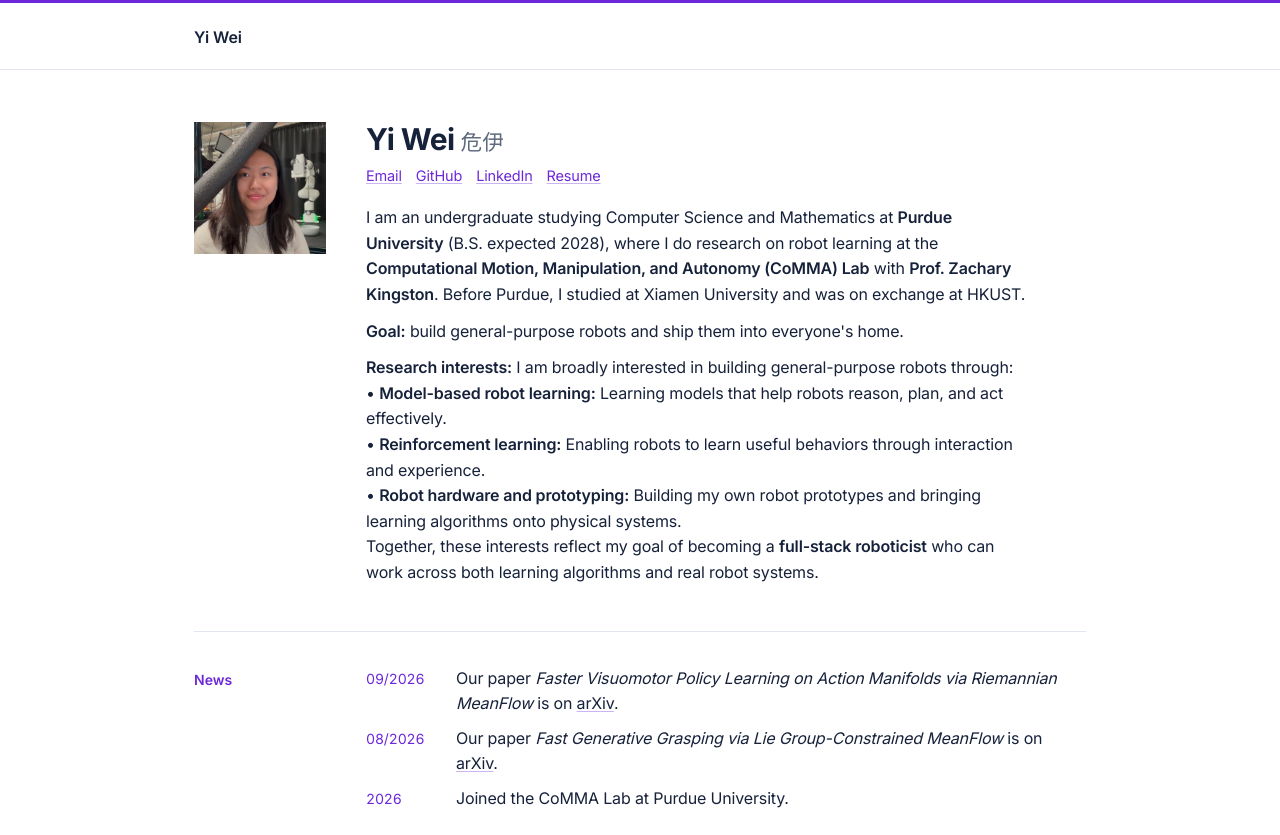
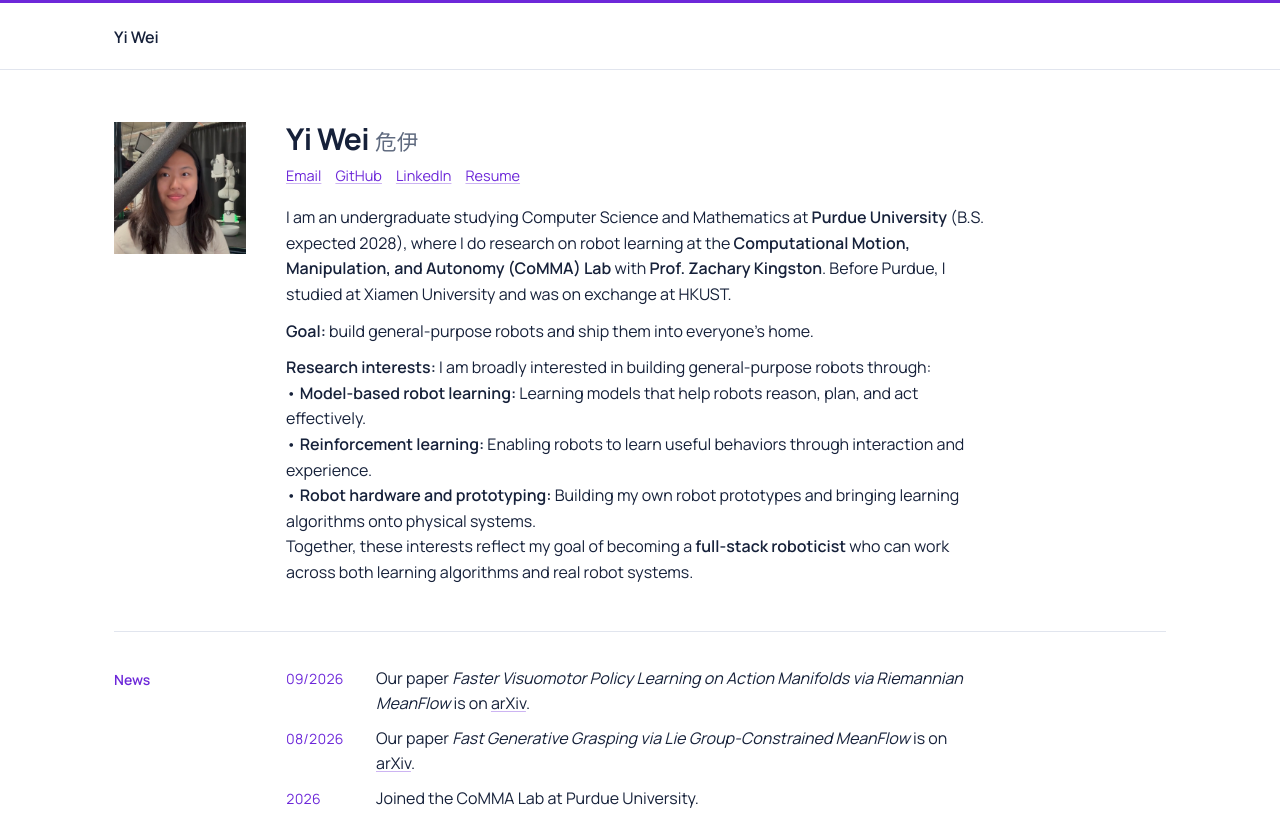
Before and after one commit to yiwei19/yiwei19.github.io, a Jekyll site: the page built from index.html, in a window 1280 px wide. Shown: the top 835 px of the page. Built offline with Jekyll 4.4.1, drawn with Linux system fonts in a browser that asks for light colours; grey boxes are pictures that could not be loaded.

Commit message:
Switch UI font to Manrope and widen layout to 1100px
Co-Authored-By: Claude Opus 5.5 <noreply@anthropic.com>

```diff
--- a/_includes/head.html
+++ b/_includes/head.html
@@ -18,5 +18,5 @@
 <meta name="twitter:image" content="{{ site.social_image | absolute_url }}">
 <link rel="preconnect" href="https://fonts.googleapis.com">
 <link rel="preconnect" href="https://fonts.gstatic.com" crossorigin>
-<link rel="stylesheet" href="https://fonts.googleapis.com/css2?family=Inter:wght@400;600;700&family=Noto+Serif+SC:wght@400;600;700&family=Source+Serif+4:opsz,wght@8..60,400;8..60,600&display=swap">
+<link rel="stylesheet" href="https://fonts.googleapis.com/css2?family=Manrope:wght@400;500;600;700;800&family=Noto+Serif+SC:wght@400;600;700&family=Source+Serif+4:opsz,wght@8..60,400;8..60,600&display=swap">
 <link rel="stylesheet" href="{{ '/assets/css/style.css' | relative_url }}">
--- a/assets/css/style.css
+++ b/assets/css/style.css
@@ -2,7 +2,7 @@
    Yi Wei — personal site
    Navy ink on white, one accent color (change --accent to re-theme the
    whole site). Three typefaces:
-     Inter           — structure (name, nav, section labels, list entries)
+     Manrope         — structure (name, nav, section labels, list entries)
      Noto Serif SC   — Chinese Songti-style text
      Source Serif 4  — reading prose (blog posts, paper summaries)
    Layout: a narrow left rail carries the section name; content flows right.
@@ -20,14 +20,14 @@
   --accent:      #6d28d9;
   --accent-wash: #f3effd;
 
-  --ui:   "Inter", "Noto Serif SC", -apple-system, BlinkMacSystemFont, "Segoe UI", Helvetica, Arial, sans-serif;
+  --ui:   "Manrope", "Noto Serif SC", -apple-system, BlinkMacSystemFont, "Segoe UI", Helvetica, Arial, sans-serif;
   --cn:   "Noto Serif SC", "Songti SC", STSong, SimSun, serif;
   --read: "Source Serif 4", "Noto Serif SC", Georgia, "Times New Roman", serif;
   --mono: ui-monospace, SFMono-Regular, "SF Mono", Menlo, Consolas, monospace;
 
   --rail: 132px;
   --gap:  40px;
-  --max:  940px;
+  --max:  1100px;
 
   color-scheme: light;
 }
@@ -43,7 +43,7 @@ body {
   font-family: var(--ui);
   font-size: 16px;
   line-height: 1.6;
-  letter-spacing: -0.01em;
+  letter-spacing: 0;
   -webkit-font-smoothing: antialiased;
   text-rendering: optimizeLegibility;
 }
@@ -130,7 +130,7 @@ a:focus-visible, button:focus-visible { outline: 2px solid var(--accent); outlin
   margin: 8px 0 18px; font-size: 14.5px; color: var(--accent);
   display: flex; flex-wrap: wrap; gap: 0 14px;
 }
-.intro p { margin: 0 0 11px; max-width: 66ch; }
+.intro p { margin: 0 0 11px; max-width: 72ch; }
 .intro p.muted { color: var(--muted); }
 .intro p b { font-weight: 600; }
 
@@ -151,7 +151,7 @@ a:focus-visible, button:focus-visible { outline: 2px solid var(--accent); outlin
 /* ==========================================================================
    Publications & projects
    ========================================================================== */
-.entry { display: grid; grid-template-columns: 260px 1fr; gap: 26px; align-items: start; }
+.entry { display: grid; grid-template-columns: 320px 1fr; gap: 26px; align-items: start; }
 .entry + .entry { margin-top: 40px; padding-top: 40px; border-top: 1px solid var(--hair); }
 .entry.no-media { grid-template-columns: 1fr; }
 
```
